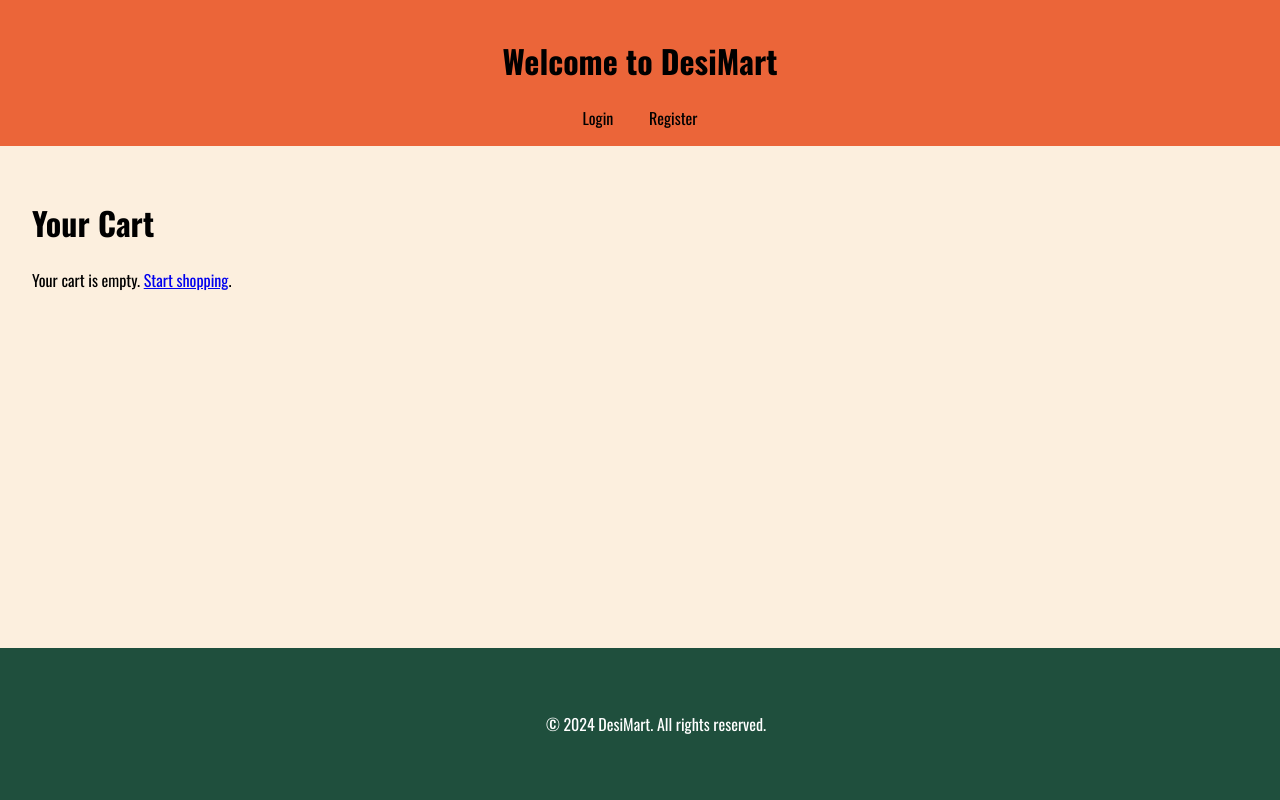
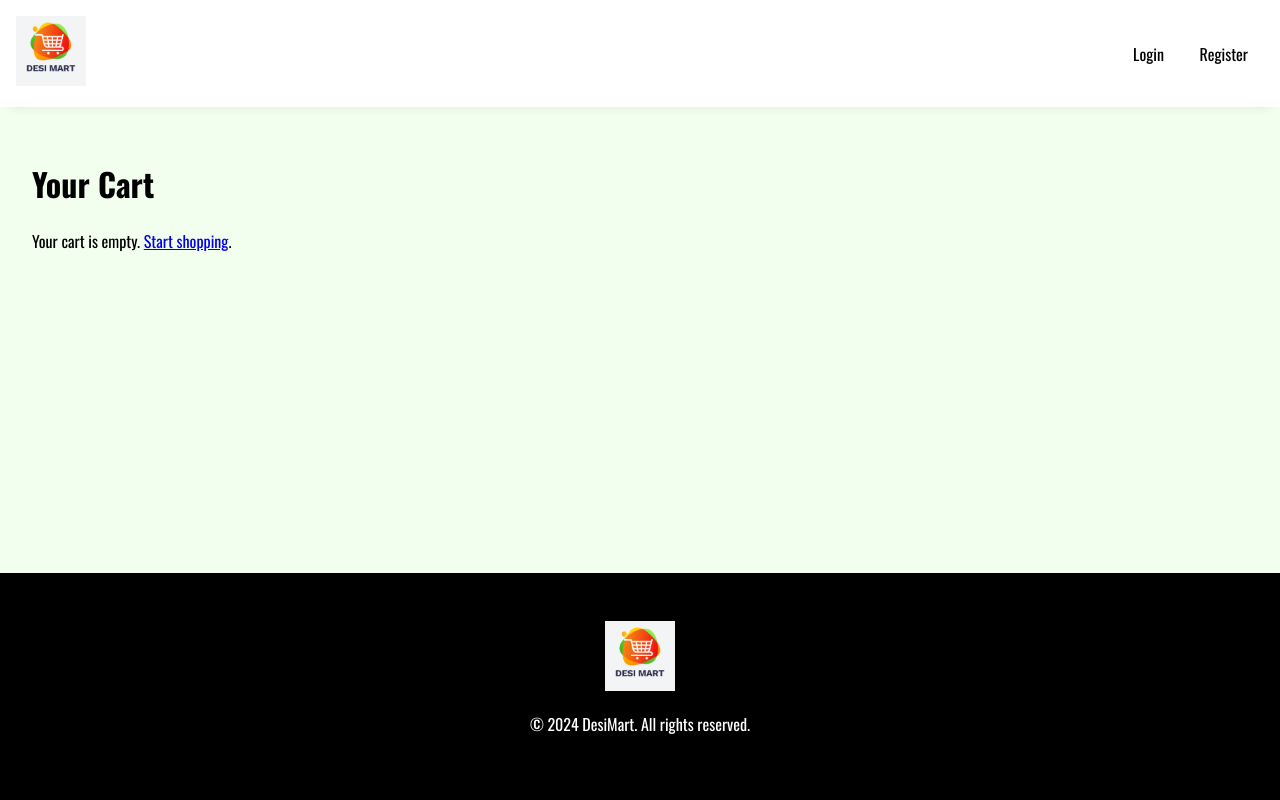
Before and after one commit to harikarnan/Desi-Mart, a PHP site: page /cart.php in a window 1280 px wide. Run offline with PHP 8.4, Linux system fonts and the light colour scheme.

Commit message:
Logo added and header, footer styles changed

```diff
--- a/desimart/includes/footer.php
+++ b/desimart/includes/footer.php
@@ -1,3 +1,4 @@
 <footer>
+    <img class="logo" src="images/logo.png" alt="Company logo " />
     <p>&copy; <?php echo date('Y'); ?> DesiMart. All rights reserved.</p>
 </footer>
--- a/desimart/includes/header.php
+++ b/desimart/includes/header.php
@@ -4,8 +4,11 @@ if (session_status() === PHP_SESSION_NONE) {
 }
 ?>
 <header>
-    <h1>Welcome to DesiMart</h1>
     <nav>
+        <div>
+            <img class="logo" src="images/logo.png" alt="Company logo " />
+        </div>
+        <div>
             <?php if (isset($_SESSION['user'])): ?>
                 <a href="index.php">Home</a>
                 <a href="products.php">Products</a>
@@ -17,5 +20,6 @@ if (session_status() === PHP_SESSION_NONE) {
                 <a href="login.php">Login</a>
                 <a href="register.php">Register</a>
             <?php endif; ?>
+        </div>
     </nav>
 </header>
--- a/desimart/styles.css
+++ b/desimart/styles.css
@@ -3,9 +3,8 @@
 @import url('https://fonts.googleapis.com/css2?family=Oswald:wght@200..700&display=swap');
 :root {
     /* Bg Colors */
-    --header-bg-color: #EB6539;
-    --footer-bg-color: #1F4F3D;
-    --bg-color: #FCEFDE;
+    --header-bg-color: #FFFFFF;
+    --bg-color: #F3FFEE;
     /* CTA Colors */
     --primary-cta-color: #A1351B;
     --secondary-cta-bg-color: transparent;
@@ -31,6 +30,10 @@ body {
     flex-direction: column;
 }
 
+.logo {
+    width: 70px;
+}
+
 .page-container {
     display: flex;
     flex-direction: column;
@@ -48,11 +51,17 @@ header {
     color: var(--black);
     padding: 1rem;
     text-align: center;
+    box-shadow: rgba(33, 35, 38, 0.1) 0px 10px 10px -10px;
+}
+nav {
+    display: flex;
+    justify-content: space-between;
+    align-items: center;
 }
 
 header nav a {
     color: var(--black);
-    margin: 0 1rem;
+    padding: 0 1rem;
     text-decoration: none;
 }
 
@@ -91,7 +100,7 @@ header nav a:hover {
 
 .product-item p {
     margin: .5rem 0;
-    color: var(--header-bg-color);
+    color: var(--black);
 }
 
 .product-item a {
@@ -110,13 +119,12 @@ header nav a:hover {
 
 /* Footer */
 footer {
-    background-color: var(--footer-bg-color);
+    background-color: var(--black);
     color: var(--white);
     text-align: center;
     padding: 3rem 1rem;
     margin-top: 2rem;
     position: relative;
-    width: 100%;
     bottom: 0;
     margin-top: auto;
 }
```
Also changed, not shown: desimart/images/logo.png (added). Lines whose indentation alone changed are shown as unchanged.
